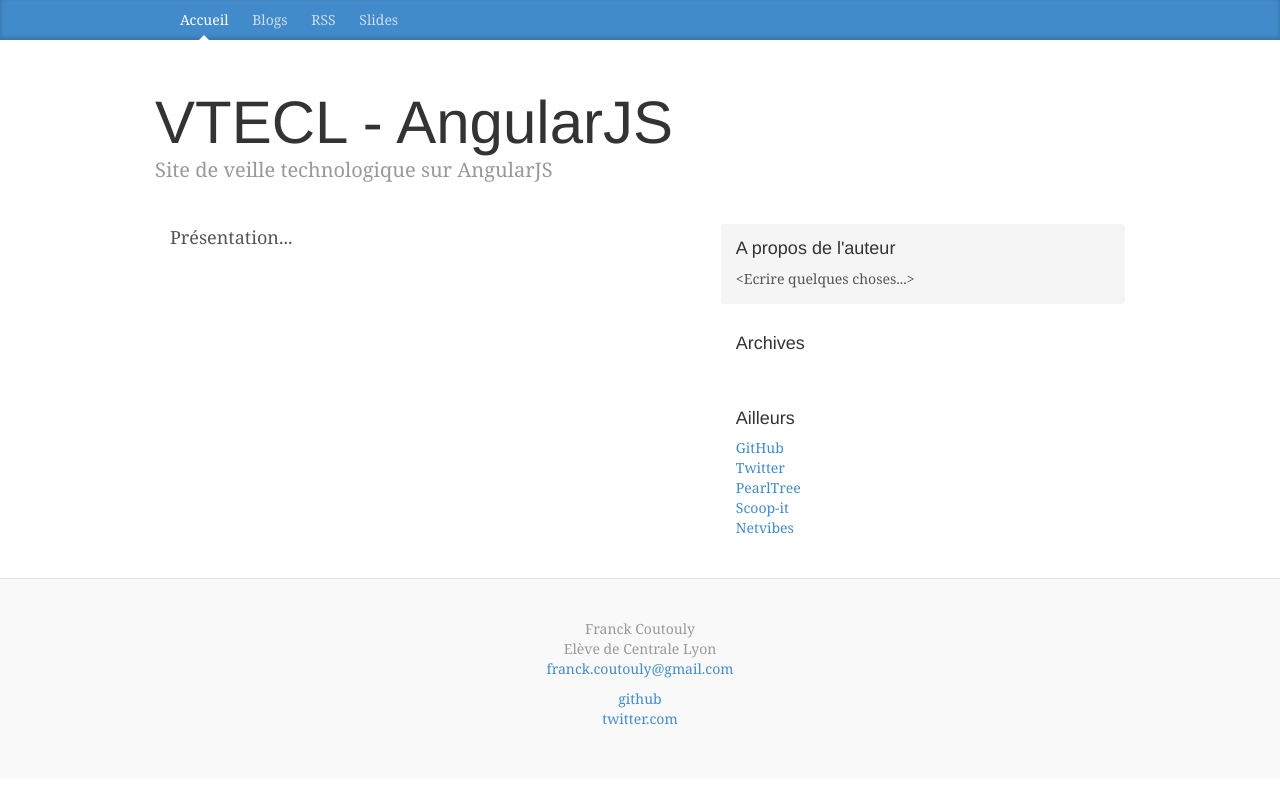
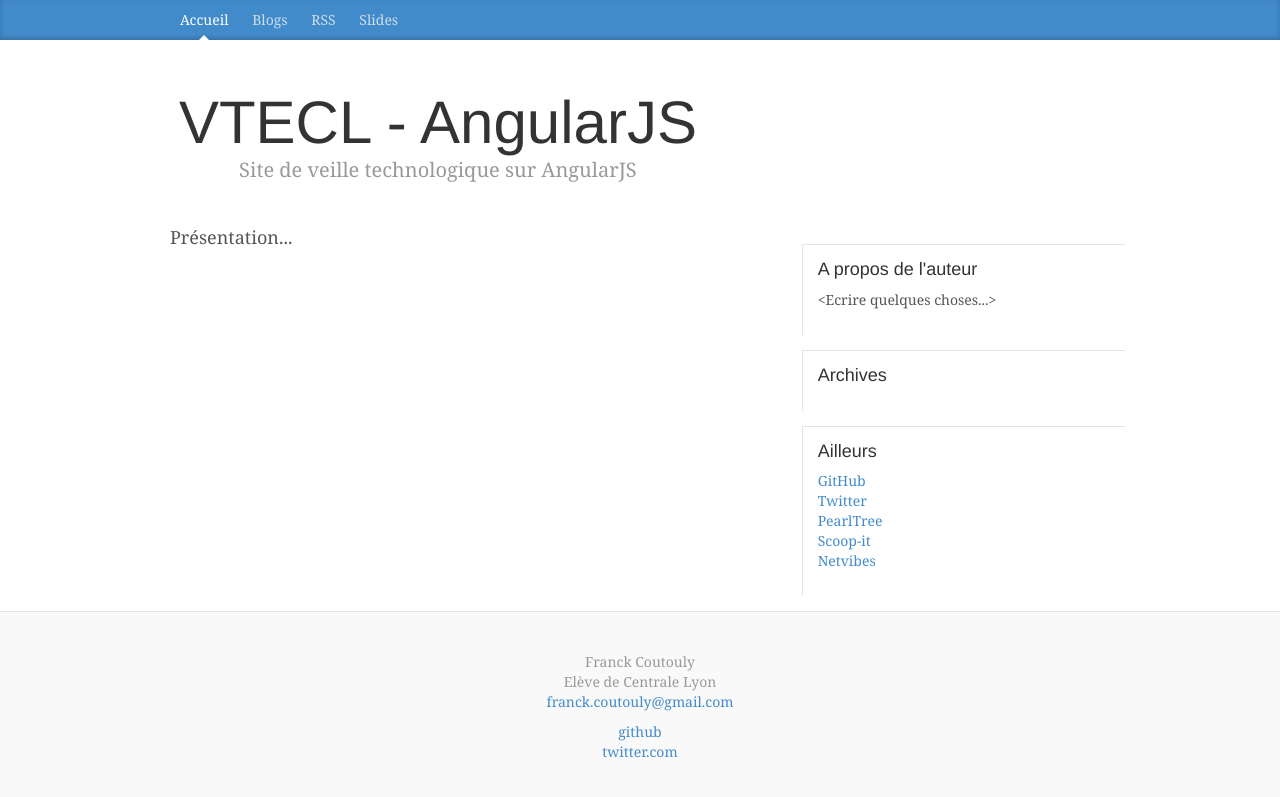
Before and after one commit to Towl/vtecl, a Jekyll site: the page built from index.html, in a window 1280 px wide. Shown: the top 797 px of the page. Built offline with Jekyll 4.4.1, drawn with Linux system fonts in a browser that asks for light colours; nearby versions of some CDN libraries; library files that are not in the unit come from our copies; Markdown is read by kramdown in place of the engine named in the settings; comment, search, counter and statistics services are not loaded.

Commit message:
css improvement

```diff
--- a/_includes/sidebar.html
+++ b/_includes/sidebar.html
@@ -1,8 +1,8 @@
 
 <!-- Début de la sidebar -->
 
-<div class="col-sm-5 col-sm-offset-1 blog-sidebar">
-  <div class="sidebar-module sidebar-module-inset">
+<div class="col-sm-4 col-sm-offset-1 blog-sidebar">
+  <div class="sidebar-module">
 	<h4>A propos de l'auteur</h4>
 	<div class="g-person" data-width="273" data-href="//plus.google.com/104708481789266458099" data-layout="landscape" data-rel="author"></div>
 	<p>&lt;Ecrire quelques choses...&gt;</p>
--- a/css/main.css
+++ b/css/main.css
@@ -84,6 +84,7 @@ h6, .h6 {
 .blog-header {
   padding-top: 20px;
   padding-bottom: 20px;
+  text-align:center;
 }
 .blog-title {
   margin-top: 30px;
@@ -107,9 +108,15 @@ h6, .h6 {
 }
 
 /* Sidebar modules for boxing content */
+.blog-sidebar{
+	padding-top: 20px;
+}
+
 .sidebar-module {
   padding: 15px;
   margin: 0 -15px 15px;
+  border-top: 1px solid #e5e5e5;
+  border-left: 1px solid #e5e5e5;
 }
 .sidebar-module-inset {
   padding: 15px;
--- a/index.html
+++ b/index.html
@@ -4,12 +4,18 @@ title: accueil
 nav: navAccueil
 ---
 <div class="container">
-	<div class="row" data-ng-app="blogvtecl">
-		<div class="blog-header">
+	<div class="row">
+		<div class="col-sm-7 blog-header">
 			<h1 class="blog-title">{{ site.name }}</h1>
 			<p class="lead blog-description">{{ site.description }}</p>
 		</div>
-		<div class="col-sm-6 blog-main">
+		<div class="col-sm-5">
+			<!-- block vide pour assurer l'alignement du titre avec le block de dessous -->
+			<!-- Emplacement parfait pour un logo ou deux ! -->
+		</div>
+	</div>
+	<div class="row">
+		<div class="col-sm-7 blog-main">
 			<p>
 				Présentation...
 			</p>
```
